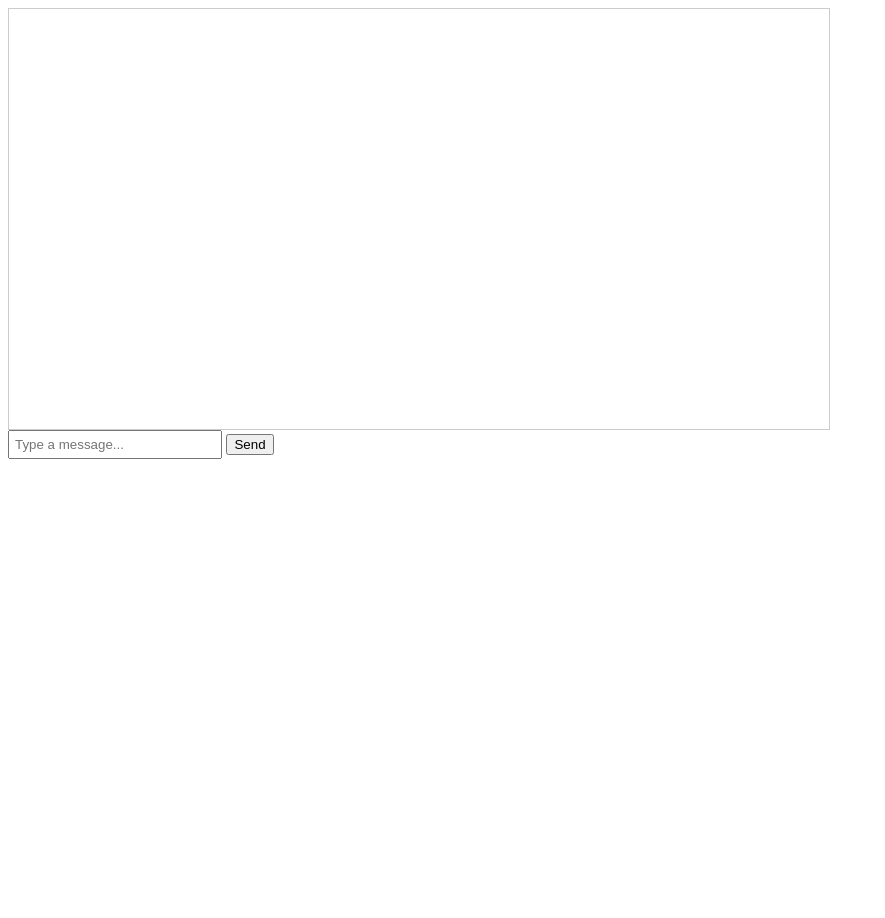
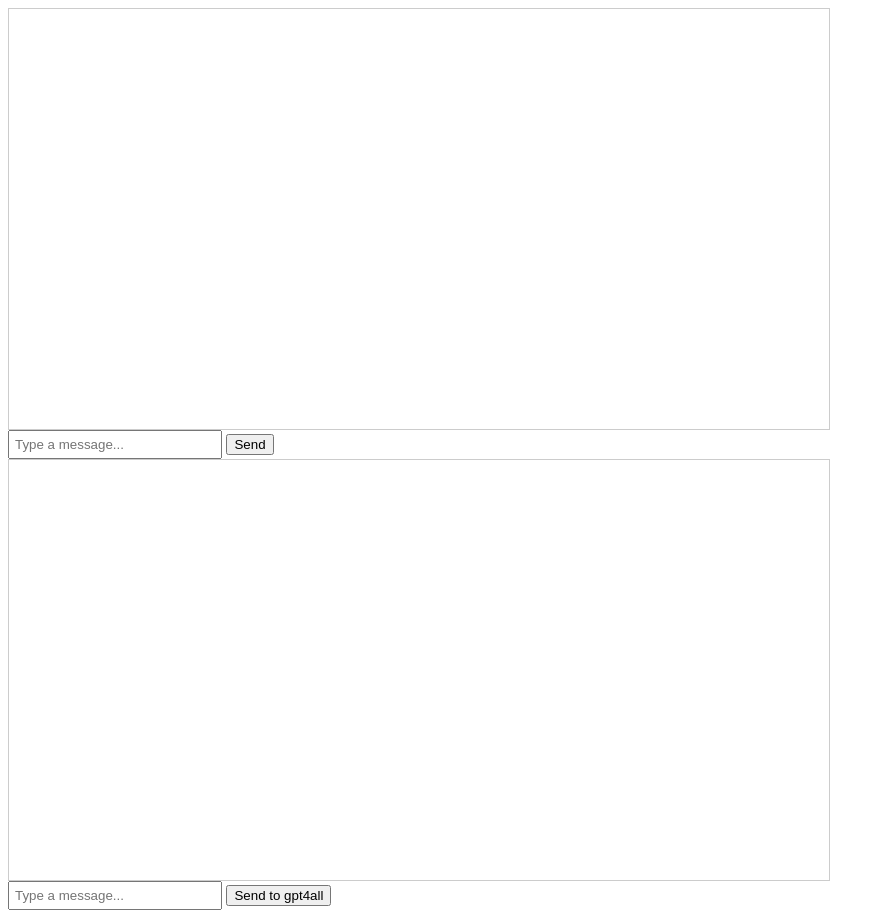
Before and after one commit to adolincauthon/llm-show-backend, a Flask app: page / in a window 1280 px wide. Shown: the whole page, without its empty margins (0-885 px from the left). Before the commit the page ends 459 px from the top, so only its background shows below. Run offline with Flask 3, Linux system fonts and the light colour scheme.

Commit message:
beginning to add gpt4all stuff

```diff
--- a/templates/demo.html
+++ b/templates/demo.html
@@ -18,7 +18,20 @@
 			padding: 10px;
 		}
 
+		#chat-box-2 {
+			width: 800px;
+			height: 400px;
+			border: 1px solid #ccc;
+			overflow-y: scroll;
+			padding: 10px;
+		}
+
 		#message-input {
+			width: 200px;
+			padding: 5px;
+		}
+
+		#message-input-2 {
 			width: 200px;
 			padding: 5px;
 		}
@@ -35,6 +48,9 @@
 	<div id="chat-box"></div>
 	<input type="text" id="message-input" placeholder="Type a message...">
 	<button onclick="startConversation()">Send</button>
+	<div id="chat-box-2"></div>
+	<input type="text" id="message-input-2" placeholder="Type a message...">
+	<button onclick="startConversationGPT4all()">Send to gpt4all</button>
 
 	<script>
 
@@ -117,6 +133,35 @@
 			}
 		};
 
+		// Starts a conversation with gpt4all
+		const startConversationGPT4all = async () => {
+			var userPrompt = document.getElementById("message-input-2").value;
+			let apiCallCounter = 0;
+			mistralMessages.push(userPrompt);
+			// while (apiCallCounter < 10) {
+			// 	const zephyrMessage = await generateConversation(
+			// 		sys_prompt,
+			// 		mistralMessages,
+			// 		zephyrMessages,
+			// 	);
+
+			// 	appendMessage(zephyrMessage + '\n\n');
+
+			// 	zephyrMessages.push(zephyrMessage + '\n');
+
+			// 	mistralMessage = await generateConversation(
+			// 		sys_prompt,
+			// 		zephyrMessages,
+			// 		mistralMessages
+			// 	);
+
+			// 	mistralMessages.push(mistralMessage);
+			// 	appendMessage(mistralMessage + '\n\n');
+
+			// 	++apiCallCounter;
+			// }
+		};
+
 
 
 		//Handles adding chat responses to server
```
